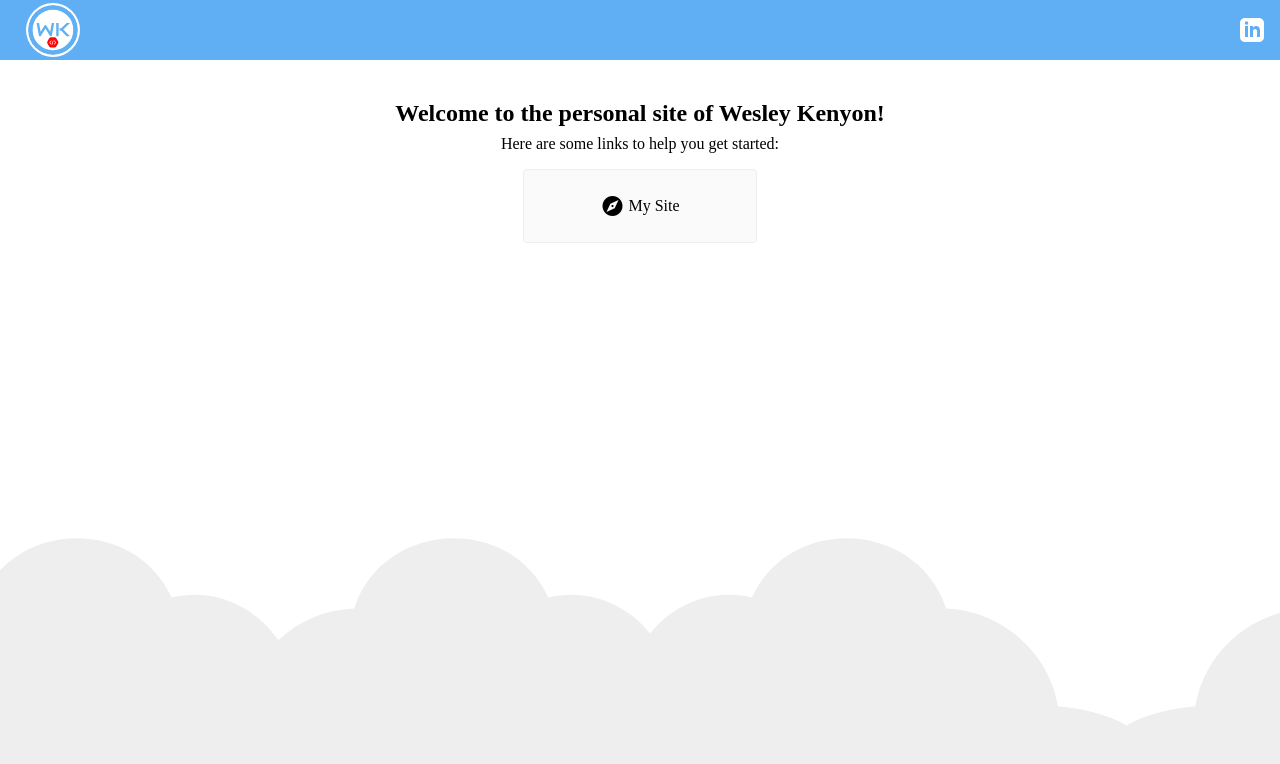
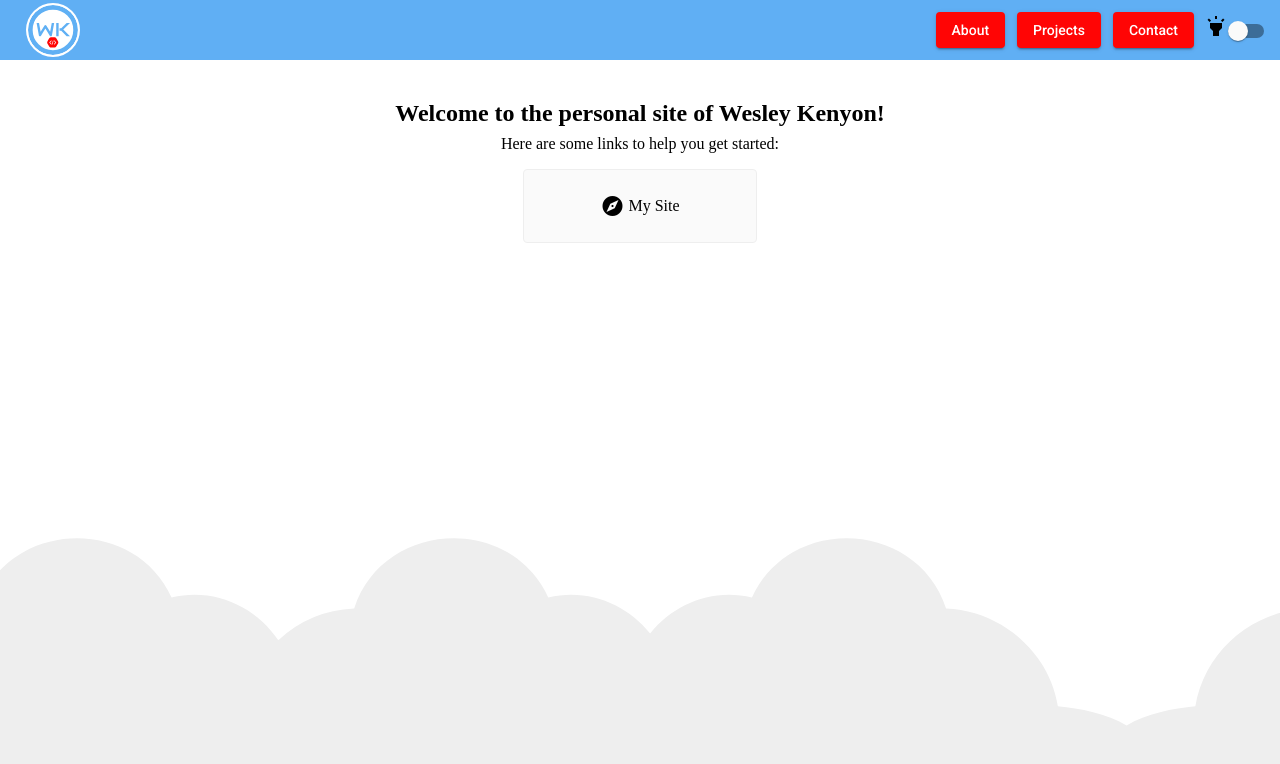
Before and after one commit to WKenya/personal-site, an Angular app: page / in a window 1280 px wide. Shown: the top 764 px of the page. Built offline with nearby package versions, Linux system fonts and the light colour scheme.

Commit message:
Initial dark and light theme work

```diff
--- a/src/app/app.component.html
+++ b/src/app/app.component.html
@@ -3,15 +3,15 @@
         <image id="svg-logo" href="./assets/Logo.svg" />
     </svg>
     <div class="toolbar__spacer"></div>
-
-    <a class="toolbar__logo" aria-label="LinkedIn" target="_blank" rel="noopener" href="https://www.linkedin.com/in/wesley-kenyon/"
-        title="LinkedIn">
-        <svg id="logo__linkedin" fill="#ffffff" xmlns="http://www.w3.org/2000/svg" width="24" height="24"
-            viewBox="0 0 24 24">
-            <path
-                d="M19 0h-14c-2.761 0-5 2.239-5 5v14c0 2.761 2.239 5 5 5h14c2.762 0 5-2.239 5-5v-14c0-2.761-2.238-5-5-5zm-11 19h-3v-11h3v11zm-1.5-12.268c-.966 0-1.75-.79-1.75-1.764s.784-1.764 1.75-1.764 1.75.79 1.75 1.764-.783 1.764-1.75 1.764zm13.5 12.268h-3v-5.604c0-3.368-4-3.113-4 0v5.604h-3v-11h3v1.765c1.396-2.586 7-2.777 7 2.476v6.759z" />
-        </svg>
-    </a>
+    <div class="router">
+        <button class="router__button" mat-raised-button color="accent">About</button>
+        <button class="router__button" mat-raised-button color="accent">Projects</button>
+        <button class="router__button" mat-raised-button color="accent">Contact</button>
+    </div>
+    <div>
+        <mat-icon class="material-icons">highlight</mat-icon>
+        <mat-slide-toggle (change)="onThemeChanged($event)"></mat-slide-toggle>
+    </div>
 
 </mat-toolbar>
 
@@ -21,9 +21,18 @@
     <p>Here are some links to help you get started:</p>
 
     <app-card label="My Site" href="https://blog.kenyon.dev" iconName="explore"></app-card>
+
     <!-- Footer -->
     <footer>
-
+        <!-- <a class="toolbar__logo" aria-label="LinkedIn" target="_blank" rel="noopener"
+            href="https://www.linkedin.com/in/wesley-kenyon/" title="LinkedIn">
+            <svg id="logo__linkedin" fill="#ffffff" xmlns="http://www.w3.org/2000/svg" width="24" height="24"
+                viewBox="0 0 24 24">
+                <path
+                    d="M19 0h-14c-2.761 0-5 2.239-5 5v14c0 2.761 2.239 5 5 5h14c2.762 0 5-2.239 5-5v-14c0-2.761-2.238-5-5-5zm-11 19h-3v-11h3v11zm-1.5-12.268c-.966 0-1.75-.79-1.75-1.764s.784-1.764 1.75-1.764 1.75.79 1.75 1.764-.783 1.764-1.75 1.764zm13.5 12.268h-3v-5.604c0-3.368-4-3.113-4 0v5.604h-3v-11h3v1.765c1.396-2.586 7-2.777 7 2.476v6.759z" />
+            </svg>
+        </a> -->
+        <!-- Source Link -->
     </footer>
 
     <svg id="clouds" alt="Gray Clouds Background" xmlns="http://www.w3.org/2000/svg" width="2611.084" height="485.677"
--- a/src/app/app.component.scss
+++ b/src/app/app.component.scss
@@ -26,7 +26,7 @@ p {
 .toolbar__site-logo {
     width: 50px;
     height: 50px;
-    margin-left: 10px;
+    margin: 0px 10px;
     background: white;
     padding: 2px;
     border-radius: 30px;
@@ -34,6 +34,14 @@ p {
 
 .toolbar__logo {
     height: 24px;
+}
+
+.router {
+    margin-right: 4px;
+}
+
+.router__button {
+    margin: 0px 6px;
 }
 
 .content {
--- a/src/app/app.component.ts
+++ b/src/app/app.component.ts
@@ -1,10 +1,29 @@
-import { Component } from '@angular/core';
+import { Component, OnInit } from '@angular/core';
+import { MatSlideToggleChange } from '@angular/material/slide-toggle';
 
 @Component({
-  selector: 'app-root',
-  templateUrl: './app.component.html',
-  styleUrls: ['./app.component.scss']
+    selector: 'app-root',
+    templateUrl: './app.component.html',
+    styleUrls: ['./app.component.scss']
 })
-export class AppComponent {
-  title = 'Wesley Kenyon';
+export class AppComponent implements OnInit
+{
+    title = 'Wesley Kenyon';
+
+    constructor() { }
+
+    ngOnInit()
+    {
+    }
+
+    onThemeChanged($event: MatSlideToggleChange): void {
+        if ($event.checked)
+        {
+            // document.getElementById('themeAsset').href = `/path/to/my/${themeName}.css`;
+        }
+        else
+        {
+            // document.getElementById('themeAsset').href = `/path/to/my/${themeName}.css`;
+        }
+    }
 }
--- a/src/styles.scss
+++ b/src/styles.scss
@@ -1,6 +1,6 @@
-@import '~@angular/material/theming';
-@import './palette.scss';
-@import './theme.scss';
+@import "~@angular/material/theming";
+@import "./palette.scss";
+@import "./theme.scss";
 
 // Include the common styles for Angular Material. We include this here so that you only
 // have to load a single css file for Angular Material in your app.
@@ -12,8 +12,6 @@
 // hue. Available color palettes: https://material.io/design/color/
 $personal-site-primary: mat-palette($site-primary);
 $personal-site-accent: mat-palette($site-accent);
-
-// The warn palette is optional (defaults to red).
 $personal-site-warn: mat-palette($mat-red);
 
 // Create the theme object (a Sass map containing all of the palettes).
@@ -24,15 +22,20 @@ $personal-site-theme: mat-light-theme($personal-site-primary, $personal-site-acc
 // that you are using.
 @include angular-material-theme($personal-site-theme);
 
-/* You can add global styles to this file, and also import other style files */
+// Define an alternate dark theme.
+$dark-primary: mat-palette($site-primary);
+$dark-accent: mat-palette($site-accent, A200, A100, A400);
+$dark-warn: mat-palette($mat-red);
+$dark-theme: mat-dark-theme($dark-primary, $dark-accent, $dark-warn);
 
-html, body {
-    height: 100%;
-    box-sizing: border-box;
-    -webkit-font-smoothing: antialiased;
-    -moz-osx-font-smoothing: grayscale;
+html,
+body {
+  height: 100%;
+  box-sizing: border-box;
+  -webkit-font-smoothing: antialiased;
+  -moz-osx-font-smoothing: grayscale;
 }
 
 body {
-    margin: 0;
+  margin: 0;
 }
```
Also changed, not shown: src/app/app.module.ts (+8 -1 lines).
